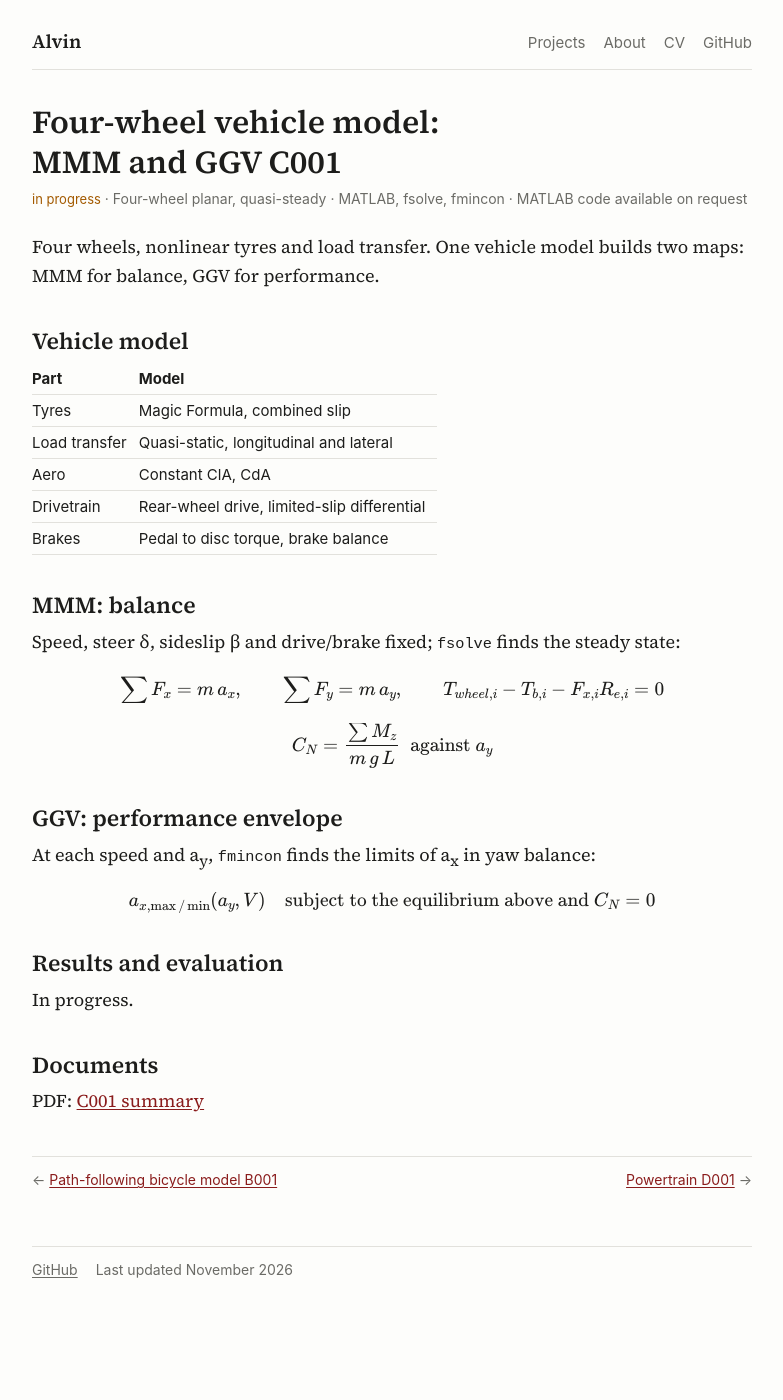
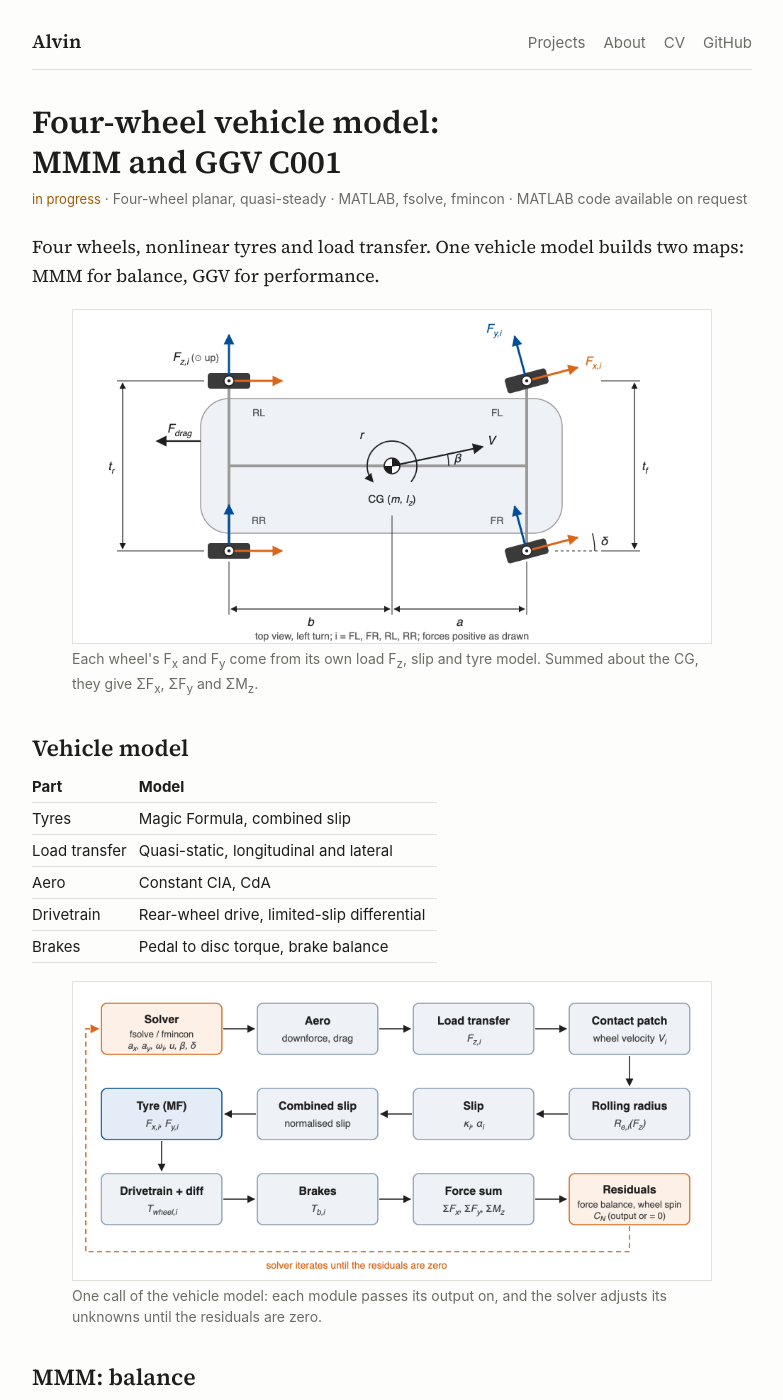
Before and after one commit to AartSin/vehicle_dynamics, a Jekyll site: the page built from _projects/04-c001.md, in a window 1280 px wide and 1400 px high. Shown: the whole window, without its empty margins (248-1031 px from the left). Built offline with Jekyll 4.4.1, drawn with Linux system fonts in a browser that asks for light colours.

Commit message:
Update C001 page with figures (#7)
* Update A001 page with OptimumLap A/B results, add technical report and PDFs

Co-Authored-By: Claude Opus 5.5 <noreply@anthropic.com>
Claude-Session: https://claude.ai/code/session_012sArsKhJ96XxJ7NdR2Wfat

* Update A001 wording from latest draft, add B001 page, report and PDFs

Co-Authored-By: Claude Opus 5.5 <noreply@anthropic.com>
Claude-Session: https://claude.ai/code/session_012sArsKhJ96XxJ7NdR2Wfat

* Leave B001 out for now, publish A001 only

Co-Authored-By: Claude Opus 5.5 <noreply@anthropic.com>
Claude-Session: https://claude.ai/code/session_012sArsKhJ96XxJ7NdR2Wfat

* Add in-progress pages for ADAMS/Car and Assetto Corsa car models

Co-Authored-By: Claude Opus 5.5 <noreply@anthropic.com>
Claude-Session: https://claude.ai/code/session_012sArsKhJ96XxJ7NdR2Wfat

* Mark VD basics, B001 and C001 as in progress

Co-Authored-By: Claude Opus 5.5 <noreply@anthropic.com>
Claude-Session: https://claude.ai/code/session_012sArsKhJ96XxJ7NdR2Wfat

* Mark VD basics, B001 and C001 as in progress

Co-Authored-By: Claude Opus 5.5 <noreply@anthropic.com>
Claude-Session: https://claude.ai/code/session_012sArsKhJ96XxJ7NdR2Wfat

* Hide content on VD basics, B001 and C001 while they are reworked

Co-Authored-By: Claude Opus 5.5 <noreply@anthropic.com>
Claude-Session: https://claude.ai/code/session_012sArsKhJ96XxJ7NdR2Wfat

* Publish B001 page from latest draft

Co-Authored-By: Claude Opus 5.5 <noreply@anthropic.com>
Claude-Session: https://claude.ai/code/session_012sArsKhJ96XxJ7NdR2Wfat

* Publish VD basics page from latest draft

Co-Authored-By: Claude Opus 5.5 <noreply@anthropic.com>
Claude-Session: https://claude.ai/code/session_012sArsKhJ96XxJ7NdR2Wfat

* Publish C001 page from latest draft

Co-Authored-By: Claude Opus 5.5 <noreply@anthropic.com>
Claude-Session: https://claude.ai/code/session_012sArsKhJ96XxJ7NdR2Wfat

* Update C001 page: add free-body and module-flow figures, new PDF

Co-Authored-By: Claude Opus 5.5 <noreply@anthropic.com>
Claude-Session: https://claude.ai/code/session_012sArsKhJ96XxJ7NdR2Wfat

---------

Co-authored-by: Claude <noreply@anthropic.com>

```diff
--- a/_projects/04-c001.md
+++ b/_projects/04-c001.md
@@ -13,6 +13,8 @@ math: true
 
 Four wheels, nonlinear tyres and load transfer. One vehicle model builds two maps: MMM for balance, GGV for performance.
 
+<figure><img src="{{ '/assets/img/c001-fbd-4wheel.png' | relative_url }}" alt="Four-wheel model top view with tyre forces on each wheel"><figcaption class="small">Each wheel's F<sub>x</sub> and F<sub>y</sub> come from its own load F<sub>z</sub>, slip and tyre model. Summed about the CG, they give ΣF<sub>x</sub>, ΣF<sub>y</sub> and ΣM<sub>z</sub>.</figcaption></figure>
+
 ## Vehicle model
 
 | Part | Model |
@@ -22,6 +24,8 @@ Four wheels, nonlinear tyres and load transfer. One vehicle model builds two map
 | Aero | Constant ClA, CdA |
 | Drivetrain | Rear-wheel drive, limited-slip differential |
 | Brakes | Pedal to disc torque, brake balance |
+
+<figure><img src="{{ '/assets/img/c001-module-flow.png' | relative_url }}" alt="C001 module chain from solver through vehicle model to residuals"><figcaption class="small">One call of the vehicle model: each module passes its output on, and the solver adjusts its unknowns until the residuals are zero.</figcaption></figure>
 
 ## MMM: balance
 
```
Also changed, not shown: assets/img/c001-fbd-4wheel.png (added), assets/img/c001-module-flow.png (added), 1 other file.
